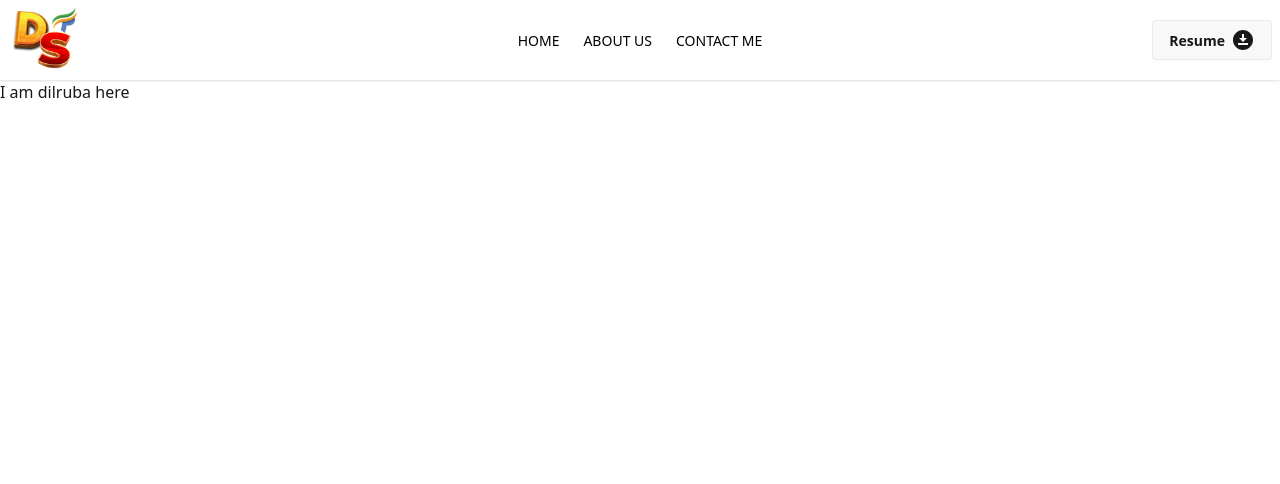
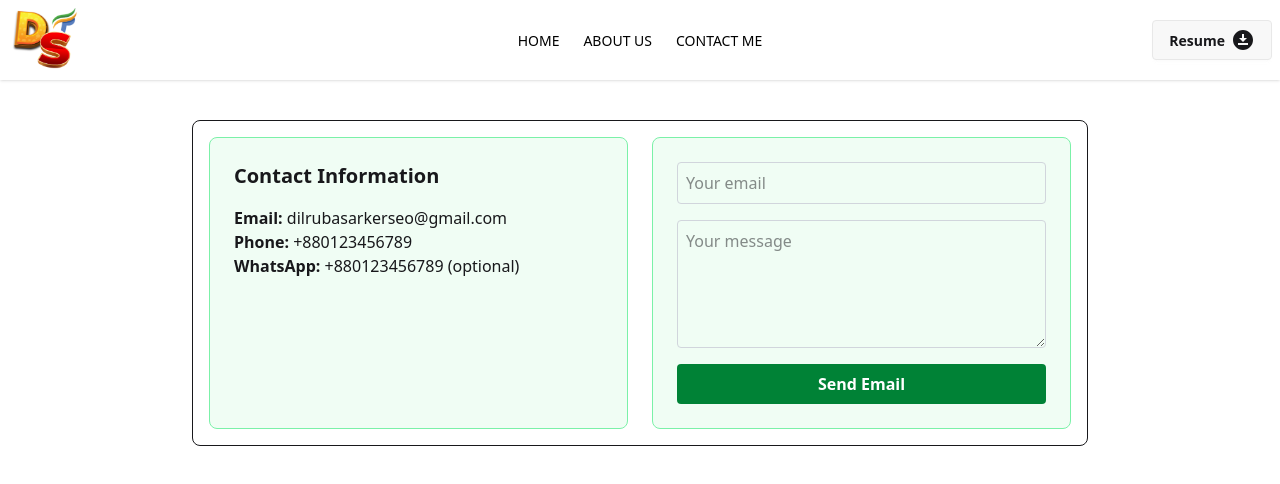
Before and after one commit to dilruba-sarker/my-portfolio-app, a React (Vite) app: page /contract-me in a window 1280 px wide. Shown: the top 484 px of the page. Built offline with nearby package versions, Linux system fonts and the light colour scheme.

Commit message:
commit email add

```diff
--- a/package.json
+++ b/package.json
@@ -10,6 +10,7 @@
     "preview": "vite preview"
   },
   "dependencies": {
+    "@emailjs/browser": "^4.4.1",
     "@tailwindcss/vite": "^4.1.11",
     "daisyui": "^5.0.43",
     "framer-motion": "^12.19.2",
--- /dev/null
+++ b/src/Component/EducationTable.jsx
@@ -0,0 +1,41 @@
+const EducationTable = () => {
+  return (
+    <section className="max-w-3xl mx-auto px-4 py-10">
+      <h2 className="text-3xl font-bold mb-6 text-center text-blue-700">
+        Educational Qualification
+      </h2>
+
+      <table className="w-full table-auto border-collapse border border-gray-300">
+        <tbody>
+          <tr className="bg-blue-100">
+            <th className="border border-gray-300 px-4 py-2 text-left">Degree</th>
+            <th className="border border-gray-300 px-4 py-2 text-left">Board / Institution</th>
+            <th className="border border-gray-300 px-4 py-2 text-left">CGPA / Grade</th>
+          </tr>
+          <tr className="hover:bg-blue-50">
+            <td className="border border-gray-300 px-4 py-2">S.S.C</td>
+            <td className="border border-gray-300 px-4 py-2">Rajshahi Board</td>
+            <td className="border border-gray-300 px-4 py-2">5.00</td>
+          </tr>
+          <tr className="hover:bg-blue-50">
+            <td className="border border-gray-300 px-4 py-2">H.S.C</td>
+            <td className="border border-gray-300 px-4 py-2">Rajshahi Board</td>
+            <td className="border border-gray-300 px-4 py-2">5.00</td>
+          </tr>
+          <tr className="hover:bg-blue-50">
+            <td className="border border-gray-300 px-4 py-2">BBA</td>
+            <td className="border border-gray-300 px-4 py-2">Rajshahi University</td>
+            <td className="border border-gray-300 px-4 py-2">3.38</td>
+          </tr>
+          <tr className="hover:bg-blue-50">
+            <td className="border border-gray-300 px-4 py-2">MBA</td>
+            <td className="border border-gray-300 px-4 py-2">Rajshahi University</td>
+            <td className="border border-gray-300 px-4 py-2">3.65</td>
+          </tr>
+        </tbody>
+      </table>
+    </section>
+  );
+};
+
+export default EducationTable;
--- a/src/Component/Home/Home.jsx
+++ b/src/Component/Home/Home.jsx
@@ -3,6 +3,7 @@ import Title from '../Title';
 import Skills from '../Skills';
 import SkillsGrid from '../SkillsGrid';
 import AboutMe from '../AboutMe';
+import EducationTable from '../EducationTable';
 
 const Home = () => {
     return (
@@ -11,6 +12,7 @@ const Home = () => {
            <SkillsGrid></SkillsGrid>
            <Skills></Skills>
            <AboutMe></AboutMe>
+           <EducationTable></EducationTable>
         </div>
     );
 };
--- a/src/Component/Pages/ContractMe.jsx
+++ b/src/Component/Pages/ContractMe.jsx
@@ -1,11 +1,86 @@
-import React from 'react';
+import React, { useState } from "react";
+import emailjs from "@emailjs/browser";
 
-const ContractMe = () => {
-    return (
-        <div>
-            <h1>I am dilruba here</h1>
-        </div>
+const ContactMe = () => {
+  const [formData, setFormData] = useState({ email: "", message: "" });
+  const [status, setStatus] = useState("");
+
+  const handleChange = (e) => {
+    setFormData((prev) => ({ ...prev, [e.target.name]: e.target.value }));
+  };
+
+  const sendEmail = (e) => {
+    e.preventDefault();
+
+    if (!formData.email || !formData.message) {
+      setStatus("❗ Please fill in both fields.");
+      return;
+    }
+
+    const serviceID = "service_6vcsd9s";
+    const templateID = "template_c28lhau";
+    const userID = "2zV2EqniGC4wZY_xQ";
+
+    const templateParams = {
+      from_email: formData.email,
+      message: formData.message,
+      reply_to: formData.email, // Allows you to reply directly
+    };
+
+    emailjs.send(serviceID, templateID, templateParams, userID).then(
+      (response) => {
+        setStatus("✅ Message sent successfully!");
+        setFormData({ email: "", message: "" });
+      },
+      (error) => {
+        console.error("EmailJS error:", error);
+        setStatus("❌ Failed to send message. Try again later.");
+      }
     );
+  };
+
+  return (
+    <div className="max-w-4xl mx-auto p-4 mt-10 border rounded-lg flex flex-col md:flex-row gap-6">
+      {/* Left contact info */}
+      <div className="flex-1 bg-green-50 p-6 rounded-lg border border-green-300">
+        <h2 className="text-xl font-bold mb-4">Contact Information</h2>
+        <p><strong>Email:</strong> dilrubasarkerseo@gmail.com</p>
+        <p><strong>Phone:</strong> +880123456789</p>
+        <p><strong>WhatsApp:</strong> +880123456789 (optional)</p>
+      </div>
+
+      {/* Right contact form */}
+      <form
+        onSubmit={sendEmail}
+        className="flex-1 bg-green-50 p-6 rounded-lg border border-green-300 flex flex-col gap-4"
+      >
+        <input
+          type="email"
+          name="email"
+          placeholder="Your email"
+          className="rounded border border-gray-300 p-2"
+          value={formData.email}
+          onChange={handleChange}
+          required
+        />
+        <textarea
+          name="message"
+          placeholder="Your message"
+          className="rounded border border-gray-300 p-2 h-32"
+          value={formData.message}
+          onChange={handleChange}
+          required
+        />
+        <button
+          type="submit"
+          className="bg-green-700 text-white font-bold py-2 rounded hover:bg-green-800"
+        >
+          Send Email
+        </button>
+        {status && <p className="text-sm text-gray-700 mt-2">{status}</p>}
+      </form>
+    </div>
+  );
 };
 
-export default ContractMe;
+export default ContactMe;
```
Also changed, not shown: 1 other file (tests, documents, lock files or other folders).
